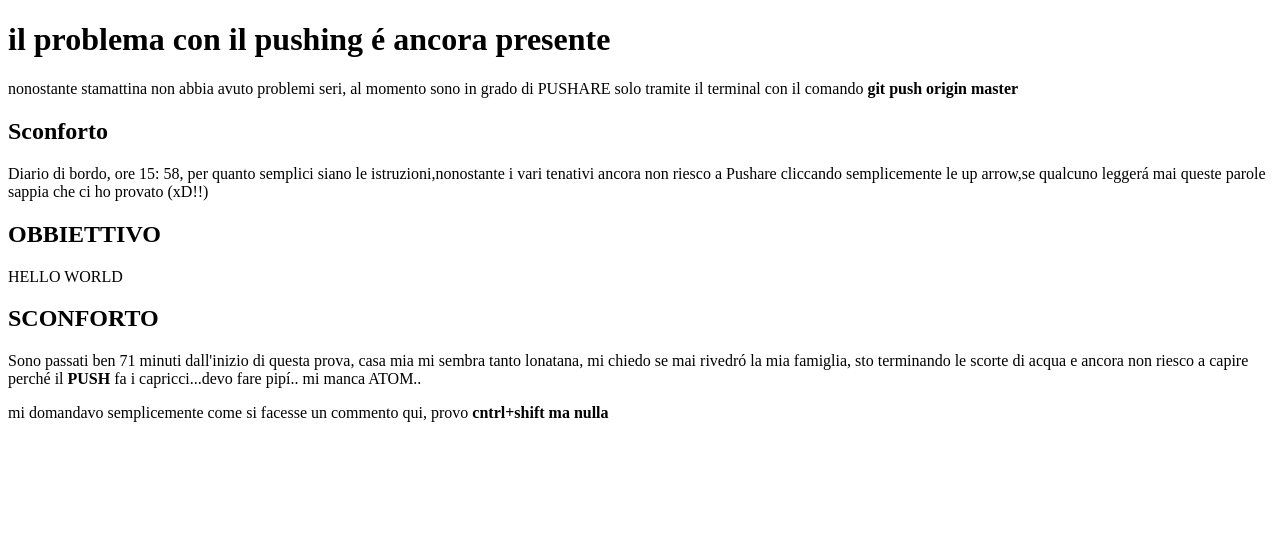
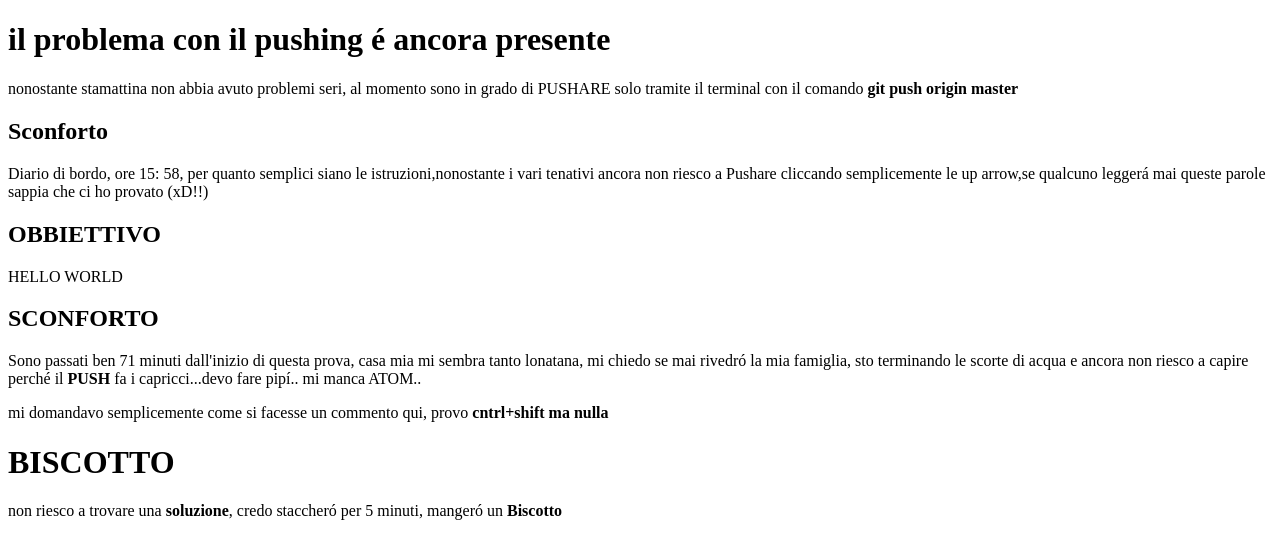
Before and after one commit to ClaudioDiCaprio/htmlcss-hello, a plain HTML site: page index.html in a window 1280 px wide. Drawn offline with Linux system fonts and the light colour scheme.

Commit message:
aggiunta pausa biscotto

```diff
--- a/index.html
+++ b/index.html
@@ -43,5 +43,12 @@
 
       <!-- a quanto pare con lo shift del tastierino numerico il commento non viene generato mentre con lo shift della tastiera si -->
 
+    <div>
+
+        <h1>BISCOTTO</h1>
+
+            <P>non riesco a trovare una <strong>soluzione</strong>, credo staccheró per 5 minuti, mangeró un <strong>Biscotto</strong></P>
+
+        </div>
 </body>
 </html>
```
